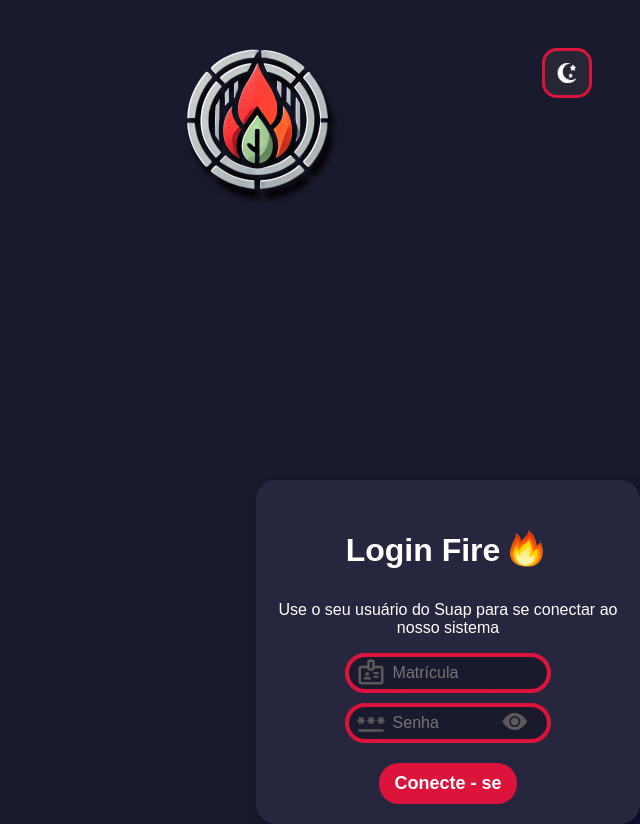
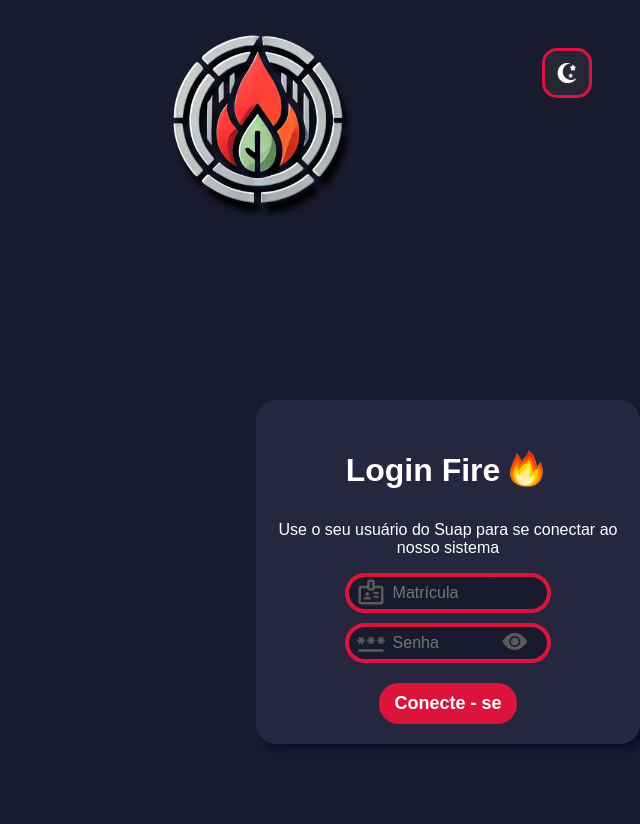
Before and after one commit to VictorGabriel13/TCC-Fogo-MyParte, a plain HTML site: page index.html in a window 768 px wide. Shown: the whole page, without its empty margins (128-768 px from the left). After the commit the page ends 800 px from the top, so only its background shows below. Drawn offline with nearby package versions, Linux system fonts and the light colour scheme.

Commit message:
Atualizar o responsiveness.css

```diff
--- a/Site/Style/responsiveness.css
+++ b/Site/Style/responsiveness.css
@@ -103,8 +103,9 @@
 @media screen and (min-width: 768px) and (max-width: 1024px) {
     .login-page {
         width: 50%;
-        top: 60%; /* Ajuste para um pouco mais abaixo */
+        top: 50%; /* Ajuste para um pouco mais abaixo */
         left: 50%;
+        transform: transition(-50%, -50%);
     }
 
     .matricula,
@@ -121,8 +122,8 @@
     }
     .tcc-fogo-logo {
         top: 15%;
-        width: 250px;
-        height: 250px;
+        width: 300px;
+        height: 300px;
         left: auto 0;
     }
 }
```
